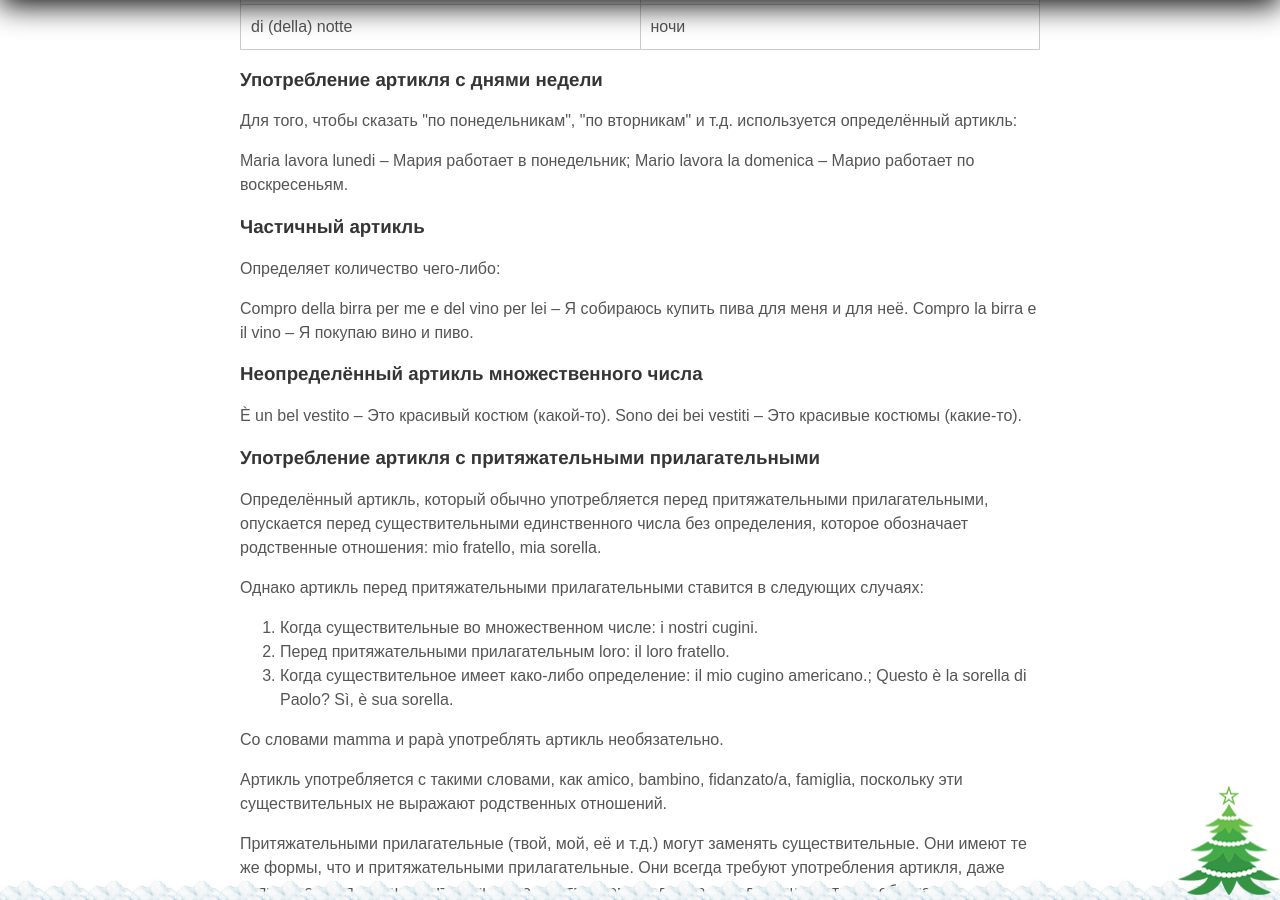
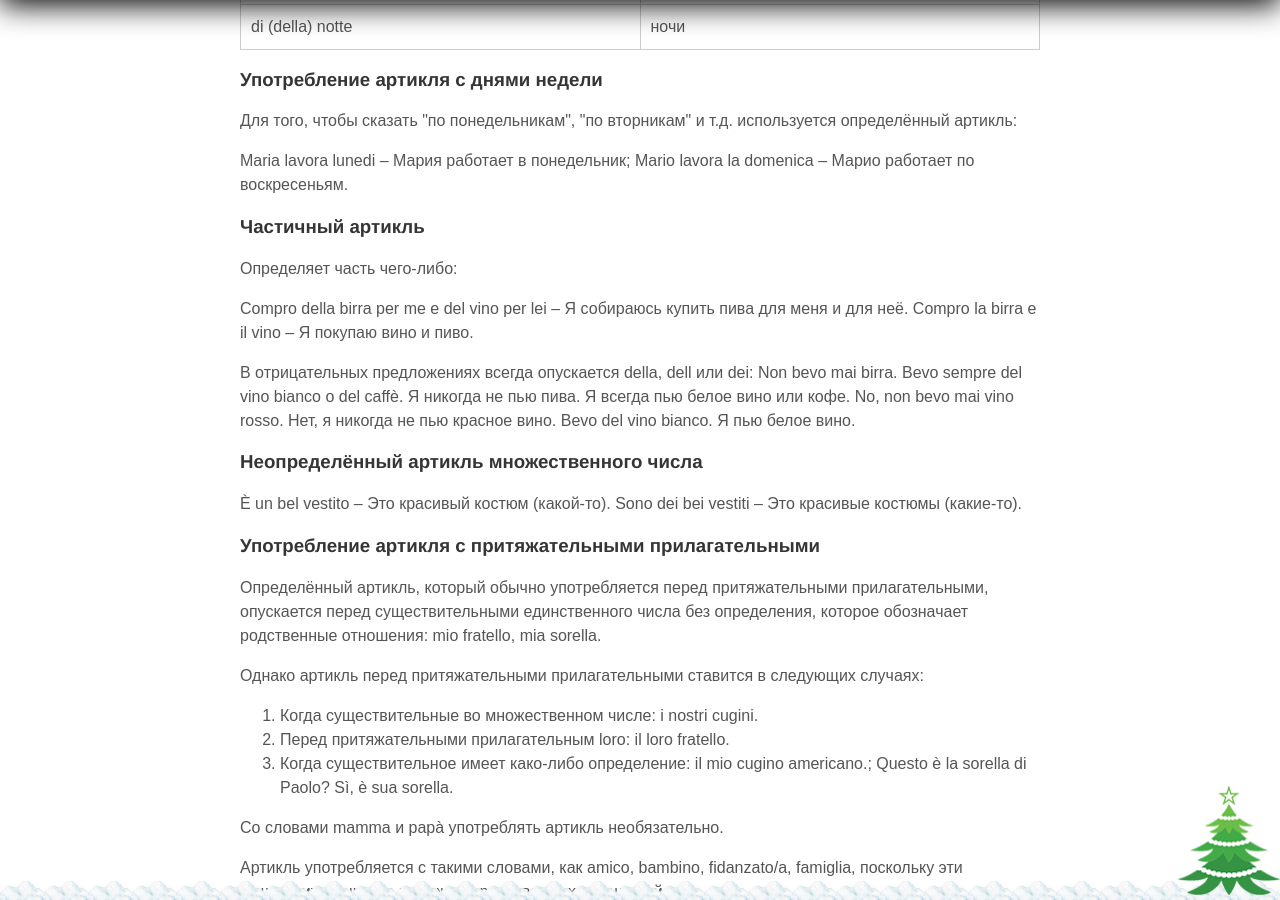
Before and after one commit to postolny/postolny.github.io, a Jekyll site: the page built from _posts/2021-01-05-articolo.md, in a window 1280 px wide and 900 px high, scrolled down 3208 px. Built offline with Jekyll 4.4.1, drawn with Linux system fonts in a browser that asks for light colours; nearby versions of some CDN libraries.

Commit message:
Add files via upload

```diff
--- a/_posts/2021-01-05-articolo.md
+++ b/_posts/2021-01-05-articolo.md
@@ -74,9 +74,11 @@ Maria lavora lunedi – Мария работает в понедельник; M
 
 ### Частичный артикль
 
-Определяет количество чего-либо:
+Определяет часть чего-либо:
 
 Compro della birra per me e del vino per lei – Я собираюсь купить пива для меня и для неё. Compro la birra e il vino – Я покупаю вино и пиво.
+
+В отрицательных предложениях всегда опускается della, dell или dei: Non bevo mai birra. Bevo sempre del vino bianco o del caffè. Я никогда не пью пива. Я всегда пью белое вино или кофе. No, non bevo mai vino rosso. Нет, я никогда не пью красное вино. Bevo del vino bianco. Я пью белое вино.
 
 ### Неопределённый артикль множественного числа
 
```
